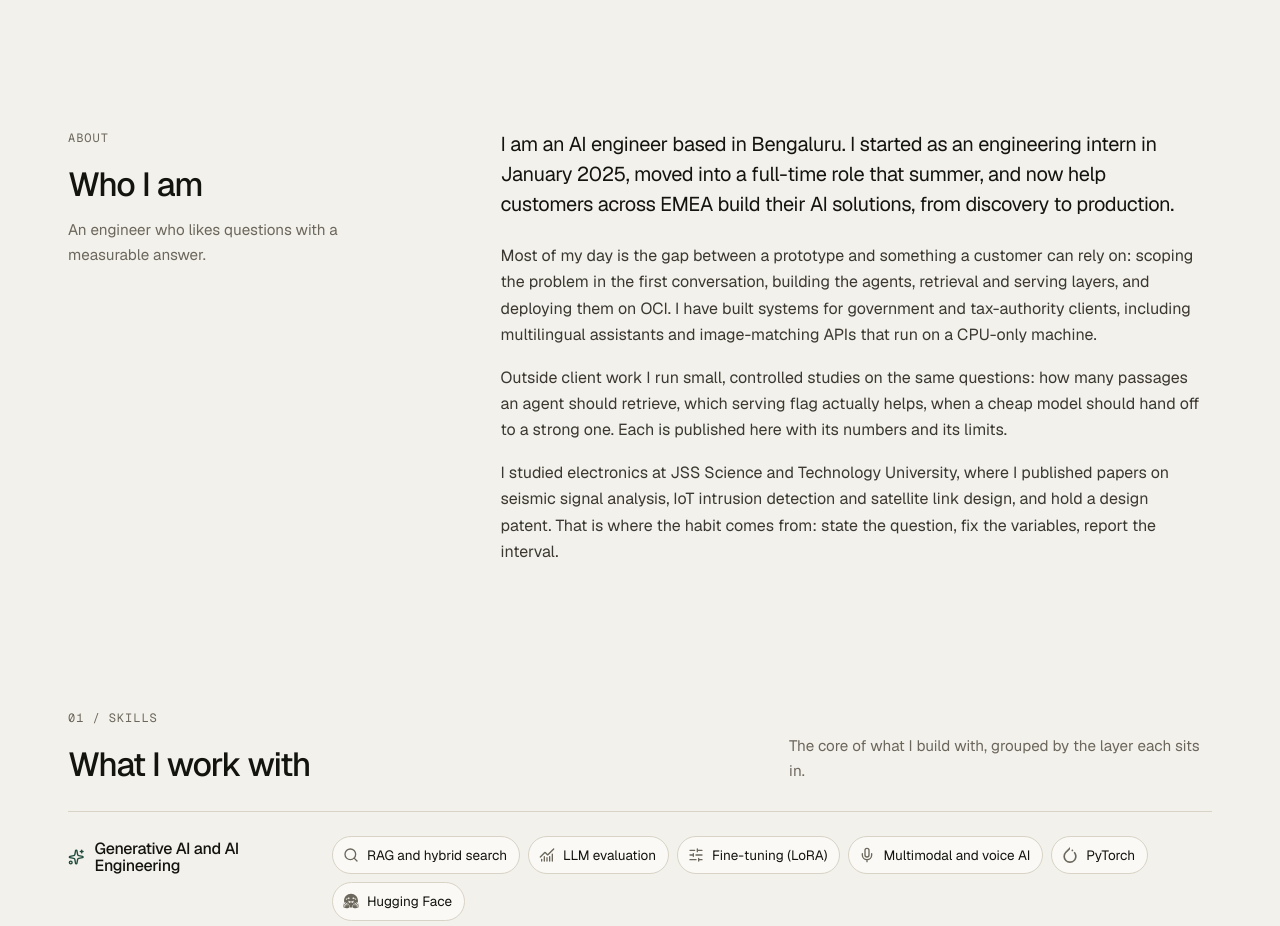
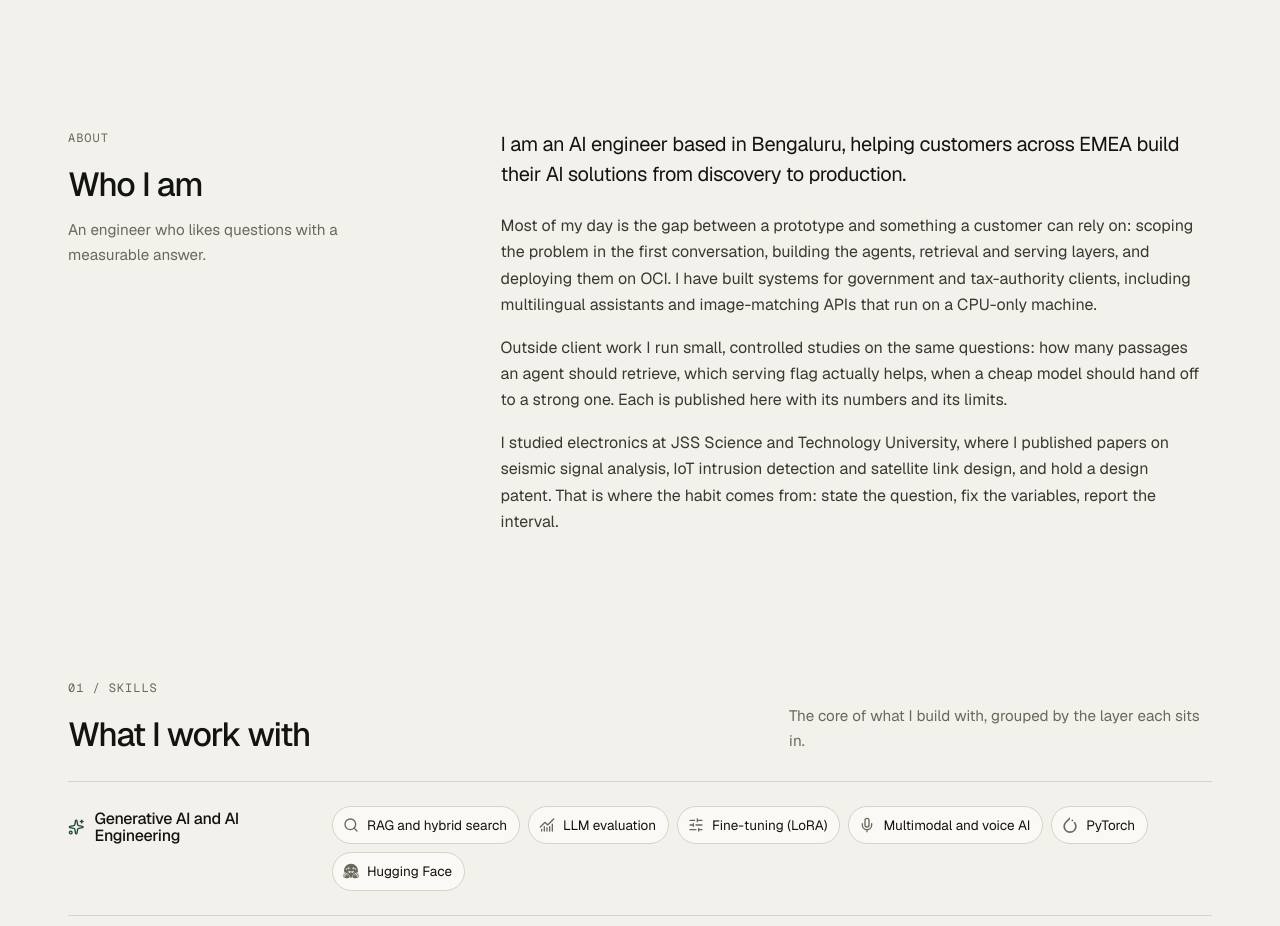
Before and after one commit to Aprameya-C-V/aprameyacv-site, a plain HTML site: page index.html in a window 1280 px wide. Shown: the part 800-1726 px from the top of the page. Drawn offline with nearby package versions, Linux system fonts and the light colour scheme.

Commit message:
about: drop the intern timeline line

```diff
--- a/index.html
+++ b/index.html
@@ -74,7 +74,7 @@
   <div class="wrap split">
     <div class="split-l"><p class="eyebrow mono">About</p><h2>Who I am</h2><p class="muted">An engineer who likes questions with a measurable answer.</p></div>
     <div class="about reveal">
-      <p class="about-lead">I am an AI engineer based in Bengaluru. I started as an engineering intern in January 2025, moved into a full-time role that summer, and now help customers across EMEA build their AI solutions, from discovery to production.</p>
+      <p class="about-lead">I am an AI engineer based in Bengaluru, helping customers across EMEA build their AI solutions from discovery to production.</p>
       <p>Most of my day is the gap between a prototype and something a customer can rely on: scoping the problem in the first conversation, building the agents, retrieval and serving layers, and deploying them on OCI. I have built systems for government and tax-authority clients, including multilingual assistants and image-matching APIs that run on a CPU-only machine.</p>
       <p>Outside client work I run small, controlled studies on the same questions: how many passages an agent should retrieve, which serving flag actually helps, when a cheap model should hand off to a strong one. Each is published here with its numbers and its limits.</p>
       <p>I studied electronics at JSS Science and Technology University, where I published papers on seismic signal analysis, IoT intrusion detection and satellite link design, and hold a design patent. That is where the habit comes from: state the question, fix the variables, report the interval.</p>
```
